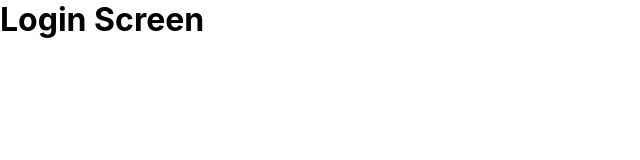
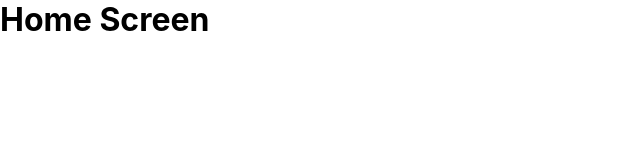
Before and after one commit to imadmohamed/netflix-clone, a React (Create React App) app: page / in a window 1280 px wide. Shown: the top 160 px of the page, without its empty margins (0-640 px from the left). Built offline with nearby package versions, Linux system fonts and the light colour scheme.

Commit message:
create nav component

```diff
--- a/src/App.js
+++ b/src/App.js
@@ -1,9 +1,14 @@
 import React from 'react'
 import {BrowserRouter as Router, Routes, Route} from "react-router-dom"
+import HomeScreen from './Page/HomeScreen/HomeScreen';
 
 const App = () => {
 
-  const user = null;
+  const user = {
+    name: "imad",
+    email: "imad@gmail.com",
+    password: "1234"
+  }
   return (
     <div className="App">
       <Router>
@@ -13,8 +18,8 @@ const App = () => {
           <h1>Login Screen</h1>
           :
           <Routes>
-            {/* <Route path='/profile' element={} />
-            <Route path="/" element={} /> */}
+            <Route path='/profile' element={<HomeScreen/>} />
+            <Route path="/" element={<HomeScreen/>} />
           </Routes>
         }
       </Router>
--- a/src/Page/HomeScreen/HomeScreen.js
+++ b/src/Page/HomeScreen/HomeScreen.js
@@ -1,8 +1,20 @@
 import React from 'react'
+import "./HomeScreen.css"
 
 const HomeScreen = () => {
   return (
-    <div>HomeScreen</div>
+    <div className='HomeScreen'>
+        <h1>Home Screen</h1>
+        {/* {NaveBar} */}
+
+        {/* {Baner} */}
+
+        {/* {Row}
+        {Row}
+        {Row}
+        {Row} */}
+
+    </div>
   )
 }
 
```
Also changed, not shown: src/Component/Nav/Nav.js (added, +10 -0 lines), src/Component/Nav/Nav.css (added).
